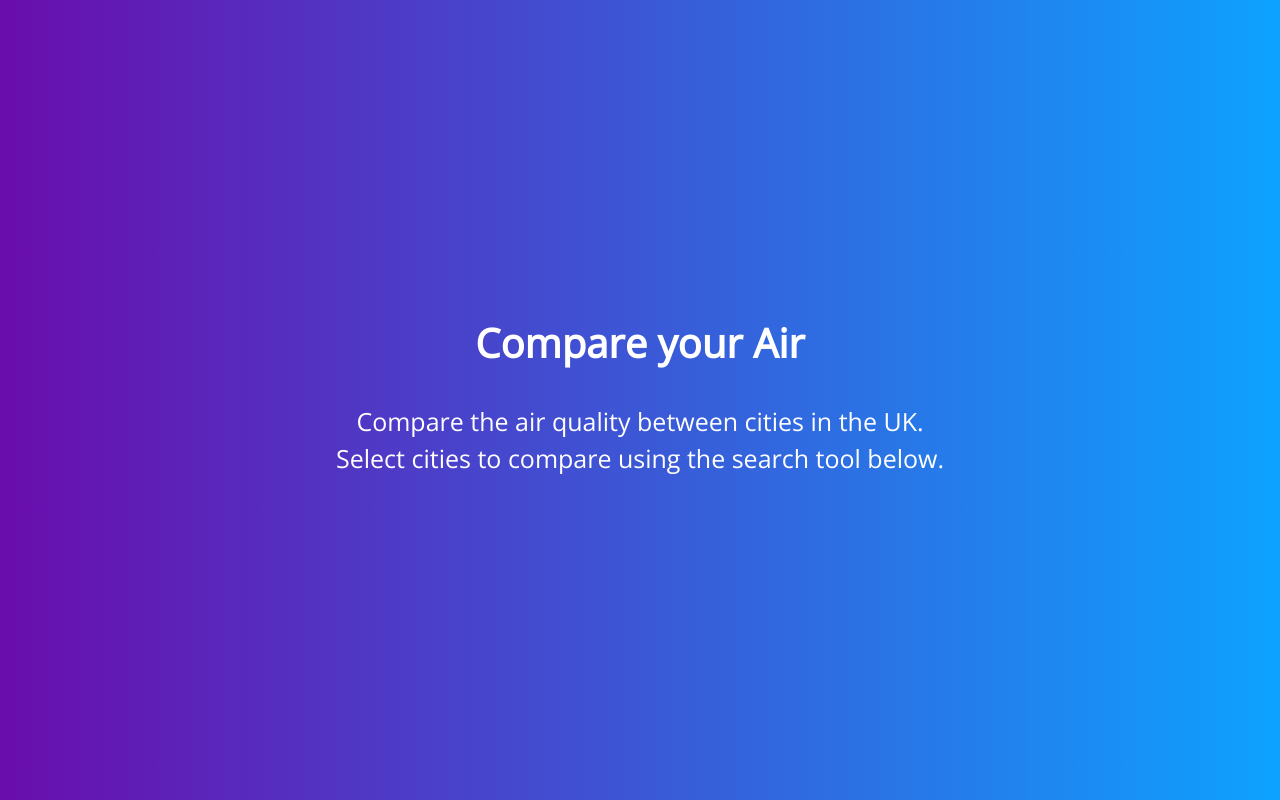
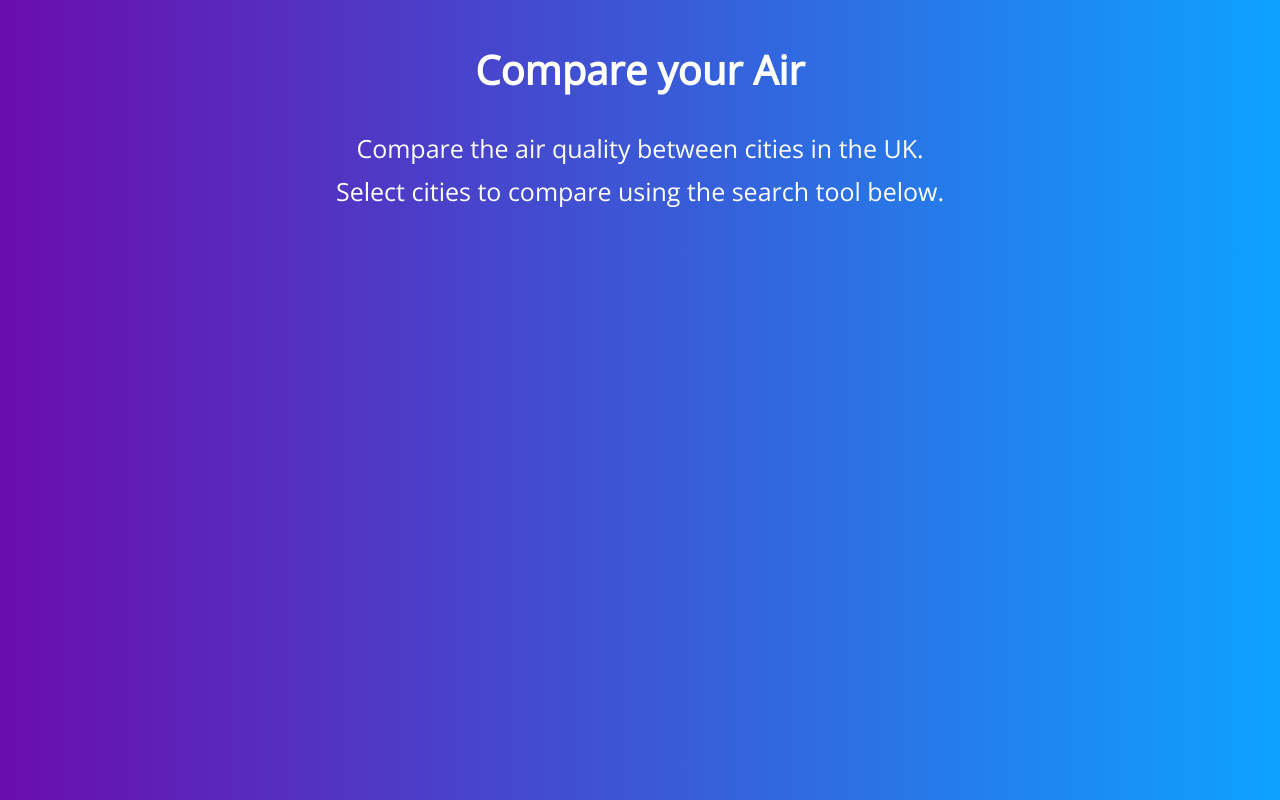
Before and after one commit to kukulaka/air-quality, a React (Create React App) app: page / in a window 1280 px wide. Built offline with nearby package versions, Linux system fonts and the light colour scheme.

Commit message:
add some more items to the to do list

```diff
--- a/src/components/PageContainer/index.tsx
+++ b/src/components/PageContainer/index.tsx
@@ -12,9 +12,8 @@ const PageContainer: FC<Props> = ({ children }: Props) => {
         direction="column"
         position="relative"
         minHeight="100vh"
-        bgGradient="linear(to-l, #0da2ff, #6a0dad)"
+        bgGradient="linear(to-r,  #6a0dad, #0da2ff)"
         align="center"
-        justifyContent="center"
       >
         <Box with="100%" padding="50px">
           {children}
--- a/src/pages/Home/index.tsx
+++ b/src/pages/Home/index.tsx
@@ -9,7 +9,7 @@ const Home: FC<Props> = (Props) => {
     <PageContainer>
       <Box width="100%" height="100%" textAlign="center">
         <Text textStyle="h1">Compare your Air</Text>
-        <Text paddingTop="40px" id="header">
+        <Text paddingTop="40px" id="header" paddingBottom="5px">
           Compare the air quality between cities in the UK.
         </Text>
         <Text>Select cities to compare using the search tool below.</Text>
--- a/src/theme/index.ts
+++ b/src/theme/index.ts
@@ -5,7 +5,7 @@ const overrides = {
     global: () => ({
       'html, body': {
         overflowX: 'hidden',
-        fontSize: '25px',
+        fontSize: ['18px', '25px'],
         scrollBehavior: 'smooth',
         color: '#FFFFFF'
       },
@@ -13,7 +13,7 @@ const overrides = {
   },
   textStyles: {
     h1: {
-      fontSize: ['40px', '40px'],
+      fontSize: ['30px', '40px'],
       lineHeight: '100%',
       fontWeight:"bold"
     },
```
Also changed, not shown: src/logo.svg (deleted), 1 other file (tests, documents, lock files or other folders).
